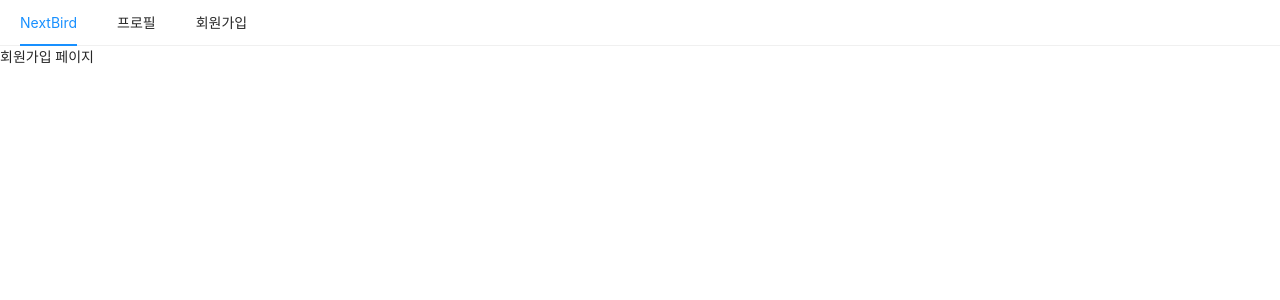
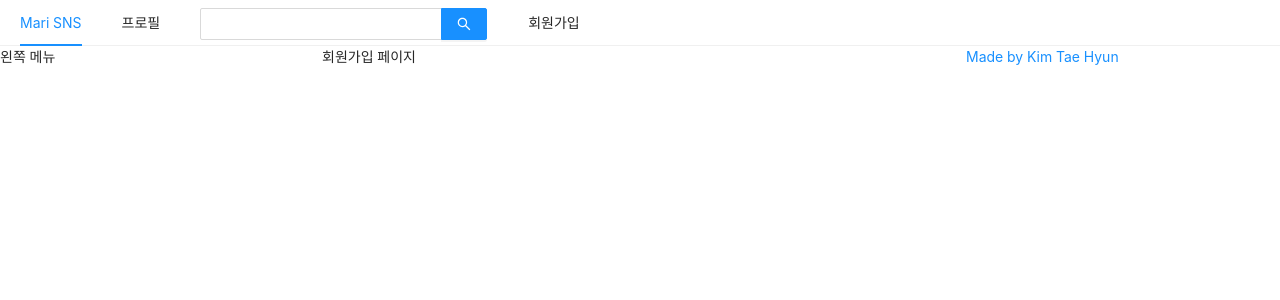
Before and after one commit to tjdrkr2580/mari-sns, a Next.js app in the folder front/: page /signup in a window 1280 px wide. Shown: the top 300 px of the page. Built offline with nearby package versions, Linux system fonts and the light colour scheme.

Commit message:
추가 grid

```diff
--- a/front/components/Layout.js
+++ b/front/components/Layout.js
@@ -1,6 +1,6 @@
 import React from "react";
 import Link from "next/link";
-import { Menu } from "antd";
+import { Menu, Input, Row, Col } from "antd";
 
 const Layout = ({ children }) => {
   return (
@@ -8,7 +8,7 @@ const Layout = ({ children }) => {
       <Menu mode="horizontal">
         <Menu.Item>
           <Link href="/">
-            <a>NextBird</a>
+            <a>Mari SNS</a>
           </Link>
         </Menu.Item>
         <Menu.Item>
@@ -17,12 +17,26 @@ const Layout = ({ children }) => {
           </Link>
         </Menu.Item>
         <Menu.Item>
+          <Input.Search enterButton style={{verticalAlign: "middle"}}/>
+        </Menu.Item>
+        <Menu.Item>
           <Link href="/signup">
             <a>회원가입</a>
           </Link>
         </Menu.Item>
       </Menu>
-      {children}
+      <Row gutter={8}>
+        <Col xs={24} md={6}>
+        왼쪽 메뉴
+        </Col>
+        <Col xs={24} md={12}>
+        {children}
+        </Col>
+        <Col xs={24} md={6}>
+          <a href="https://github.com/tjdrkr2580" target="_blink" rel="noreferrer noopener">Made by Kim Tae Hyun</a>
+        </Col>
+      </Row>
+
     </div>
   );
 };
--- a/front/pages/index.js
+++ b/front/pages/index.js
@@ -5,9 +5,9 @@ import Head from "next/head";
 const Home = () => {
   return (
     <>
-    <head>
+    <Head>
       <title>홈 | Mari SNS</title>
-    </head>
+    </Head>
     <Layout>
       <div>Hello, Next!</div>
     </Layout>
--- a/front/pages/signup.js
+++ b/front/pages/signup.js
@@ -3,15 +3,14 @@ import Layout from "./../components/Layout";
 import Head from "next/head";
 
 const Signup = () => {
-
   return (
     <>
-    <head>
+      <Head>
       <title>회원가입 | Mari SNS</title>
-    </head>
-    <Layout>
-      <div>회원가입 페이지</div>
-    </Layout>
+    </Head>
+      <Layout>
+        <div>회원가입 페이지</div>
+      </Layout>
     </>
   );
 };
```
Also changed, not shown: front/pages/profile.js (+5 -5 lines).
